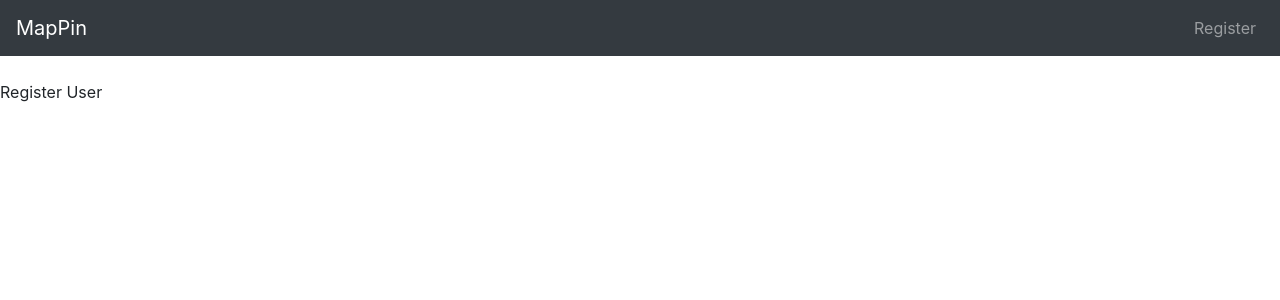
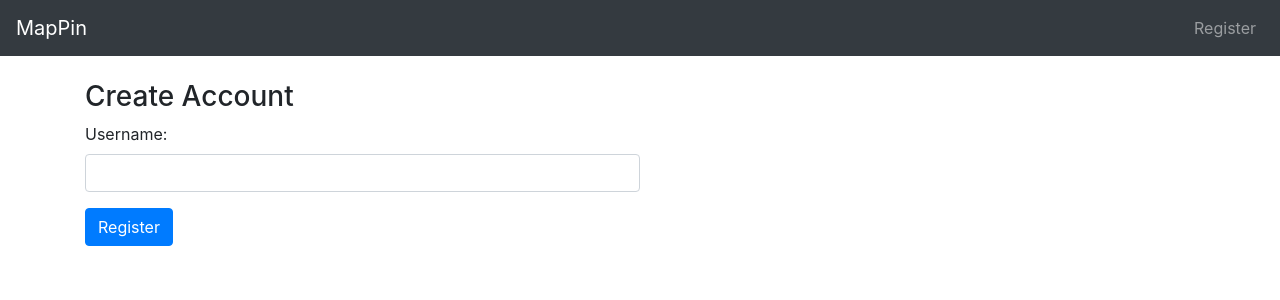
Before and after one commit to KeithTuttle/Map-Pin, a React (Create React App) app: page /user in a window 1280 px wide. Shown: the top 300 px of the page. Built offline with nearby package versions, Linux system fonts and the light colour scheme.

Commit message:
Work on Register page and hook up front/back end via axios
work in progress - will still need validation and to update the user model to have passwords

```diff
--- a/package.json
+++ b/package.json
@@ -10,6 +10,7 @@
     "@types/node": "^12.19.16",
     "@types/react": "^17.0.1",
     "@types/react-dom": "^17.0.0",
+    "axios": "^0.21.1",
     "bootstrap": "^4.6.0",
     "react": "^17.0.1",
     "react-dom": "^17.0.1",
--- a/src/components/home.component.tsx
+++ b/src/components/home.component.tsx
@@ -4,7 +4,7 @@ import { Link } from 'react-router-dom';
 export default class Home extends Component {
     render(){
         return(
-            <div>Home Page!</div>
+            <div className="container">Home Page!</div>
         );
     }
 }
--- a/src/components/register-user.component.tsx
+++ b/src/components/register-user.component.tsx
@@ -1,10 +1,76 @@
-import React, { Component } from 'react';
+import React, { Component, TextareaHTMLAttributes } from 'react';
 import { Link } from 'react-router-dom';
+import { isConstructorDeclaration } from 'typescript';
+import axios from 'axios';
 
-export default class RegisterUser extends Component {
+// defines the type of the props, if any. could also pass in {}
+interface IProps {
+
+}
+
+// defines the type of the state
+interface RegisterState {
+    username: string;
+}
+
+class RegisterUser extends React.Component<IProps, RegisterState> {
+    constructor(props: IProps) {
+        super(props);
+
+        this.onChangeUsername = this.onChangeUsername.bind(this);
+        this.onSubmit = this.onSubmit.bind(this);
+
+        this.state = {
+            username: ''
+        }
+    }
+
+    onChangeUsername(event: React.FormEvent<HTMLInputElement>) {
+        const target = event.target as HTMLInputElement;
+        this.setState({
+            username: target.value
+        });
+    }
+
+    onSubmit(event: React.FormEvent){
+        event.preventDefault();
+
+        const user = {
+            username: this.state.username
+        }
+
+        console.log(user)
+        axios.post('http://localhost:5000/users/add', user)
+        .then(result => console.log(result.data))
+        .catch(err => console.log(err));
+
+        this.setState({
+            username: ""
+        })
+    }
+
     render(){
         return(
-            <div>Register User</div>
+            <div className="container">
+                <h3>Create Account</h3>
+                <form onSubmit={this.onSubmit}>
+                <div className="form-group">
+                    <label>Username: </label>
+                    <input  type="text"
+                        style={{width: '50%'}}
+                        required
+                        className="form-control"
+                        value={this.state.username}
+                        onChange={this.onChangeUsername}
+                        />
+                </div>
+                <div className="form-group">
+                    <input type="submit" value="Register" className="btn btn-primary" />
+                </div>
+                </form>
+            </div>
         );
     }
 }
+
+export default RegisterUser;
```
Also changed, not shown: 1 other file (tests, documents, lock files or other folders).
